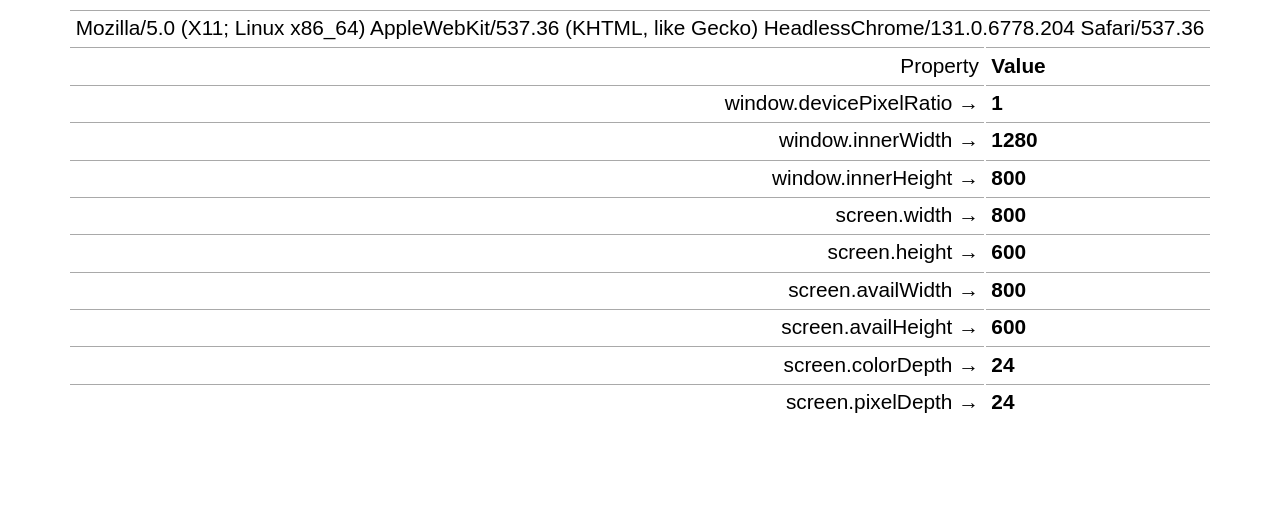
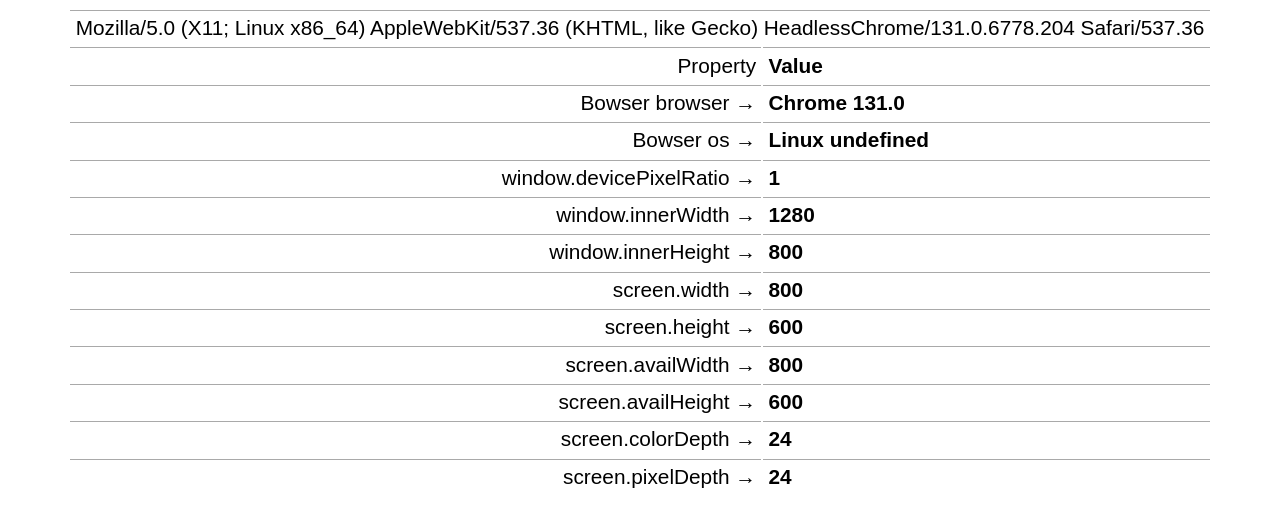
Before and after one commit to nurtom/nurtom.github.io, a plain HTML site: page index.html in a window 1280 px wide. Drawn offline with nearby package versions, Linux system fonts and the light colour scheme.

Commit message:
Add bowser detection

```diff
--- a/index.html
+++ b/index.html
@@ -28,6 +28,7 @@
         border-top: 1px solid darkgray;
       }
     </style>
+    <script src="https://cdnjs.cloudflare.com/ajax/libs/bowser/1.9.4/bowser.min.js"></script>
   </head>
   <body>
     <table>
@@ -41,6 +42,14 @@
         </tr>
       </thead>
       <tbody>
+        <tr>
+          <td>Bowser browser</td>
+          <td id="browser"></td>
+        </tr>
+        <tr>
+          <td>Bowser os</td>
+          <td id="os"></td>
+        </tr>
         <tr>
           <td>window.devicePixelRatio</td>
           <td id="devicePixelRatio"></td>
@@ -86,7 +95,10 @@
     <script>
       (function () {
         function update() {
-          console.log("iiodhc");
+          document.getElementById("browser").innerHTML =
+            bowser.name + " " + bowser.version;
+          document.getElementById("os").innerHTML =
+            bowser.osname + " " + bowser.osversion;
           document.getElementById("devicePixelRatio").innerHTML =
             window.devicePixelRatio;
           document.getElementById("innerWidth").innerHTML = window.innerWidth;
```
